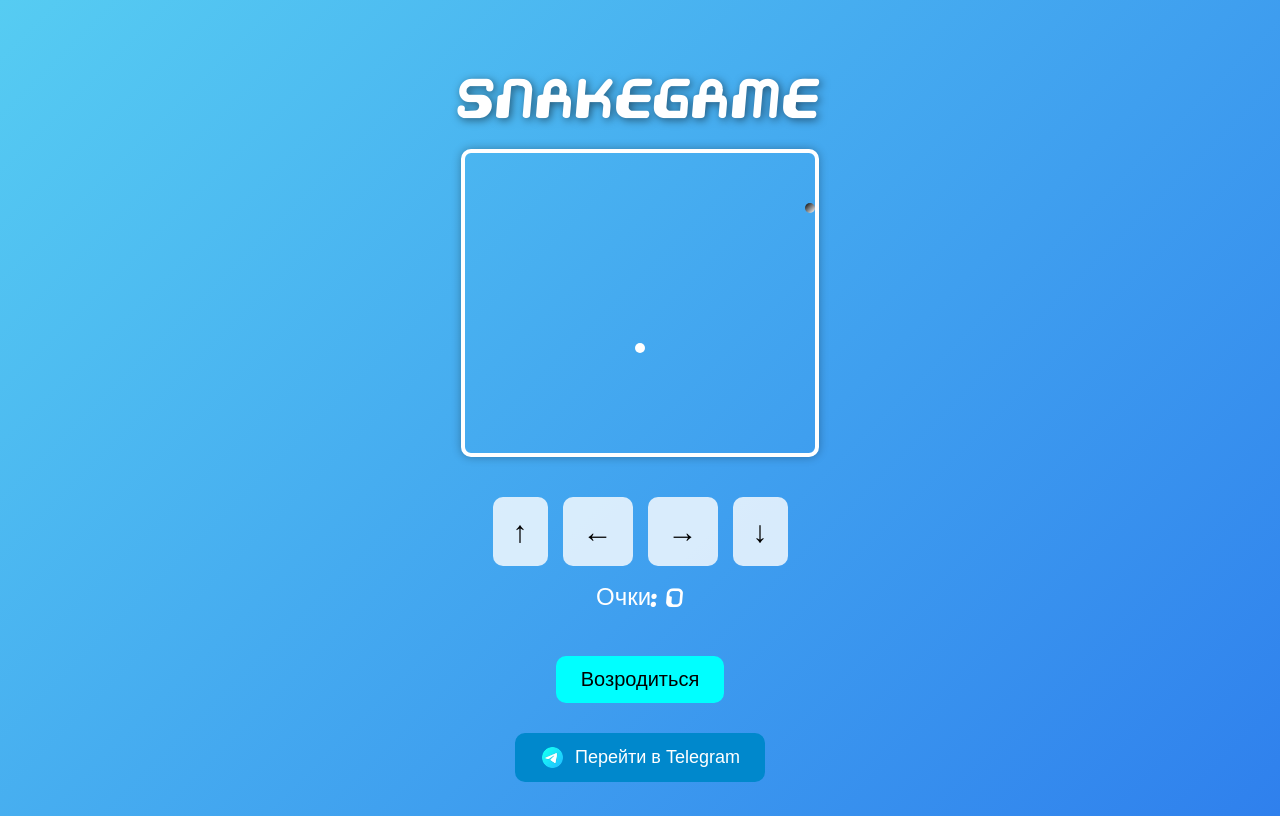
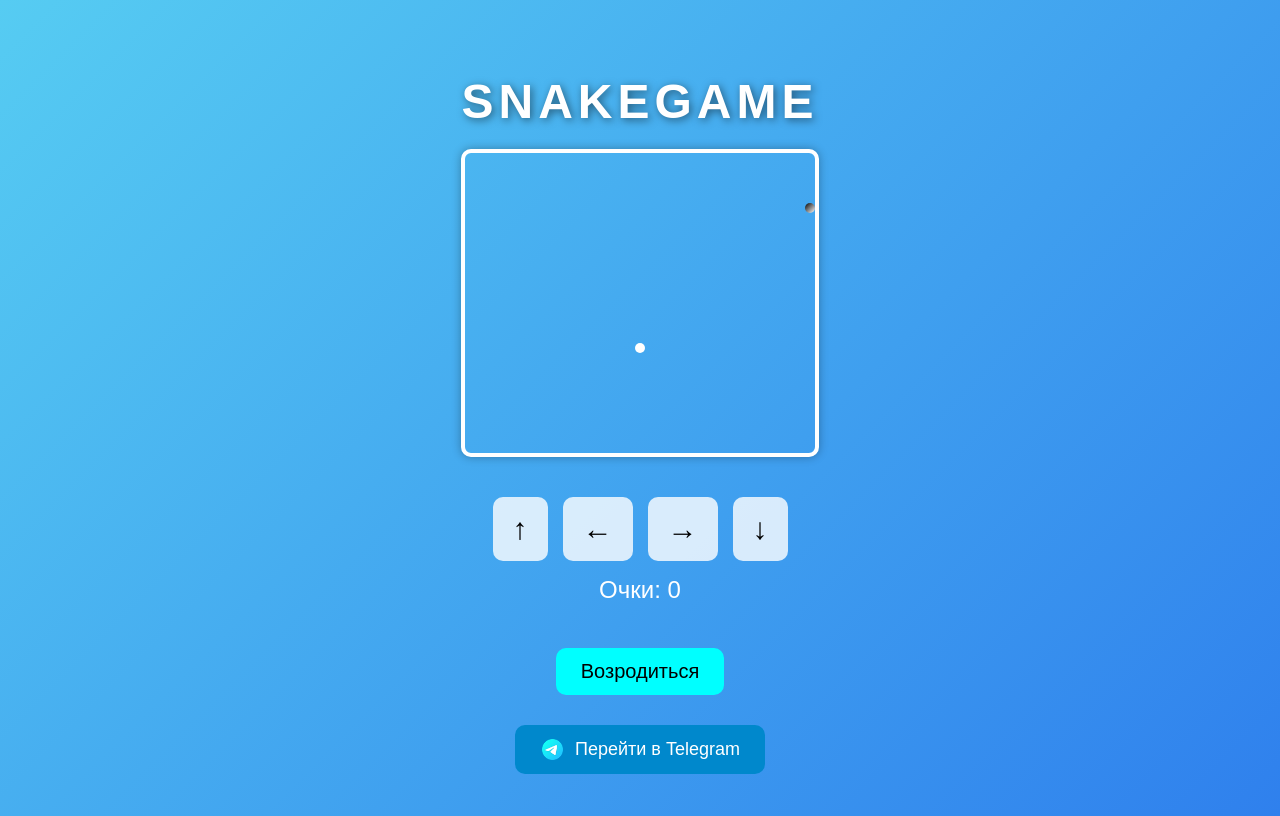
Before and after one commit to meycoder/webgame-zm, a plain HTML site: page index.html in a window 1280 px wide. Drawn offline with Linux system fonts and the light colour scheme.

Commit message:
Update index.html

```diff
--- a/index.html
+++ b/index.html
@@ -5,11 +5,6 @@
     <meta name="viewport" content="width=device-width, initial-scale=1.0, maximum-scale=1.0, user-scalable=no">
     <title>SnakeGame</title>
     <style>
-        @font-face {
-            font-family: 'myfont';
-            src: url('myfont.ttf') format('truetype');
-        }
-
         body {
             display: flex;
             justify-content: center;
@@ -18,12 +13,12 @@
             flex-direction: column;
             background: linear-gradient(135deg, #56CCF2, #2F80ED);
             color: white;
-            font-family: 'myfont', sans-serif; /* Используем твой шрифт */
+            font-family: 'Arial', sans-serif;
             overflow: hidden;
         }
 
         h1 {
-            font-family: 'myfont', sans-serif; /* Шрифт для заголовка */
+            font-family: 'Arial', sans-serif;
             font-size: 48px;
             font-weight: bold;
             text-transform: uppercase;
@@ -56,8 +51,6 @@
             border: none;
             cursor: pointer;
             transition: transform 0.15s ease, background 0.2s ease;
-            font-family: 'myfont', sans-serif; /* Для стрелок также используем твой шрифт */
-            color: black; /* Сделали стрелочки черными */
         }
 
         .control-btn:hover {
```
